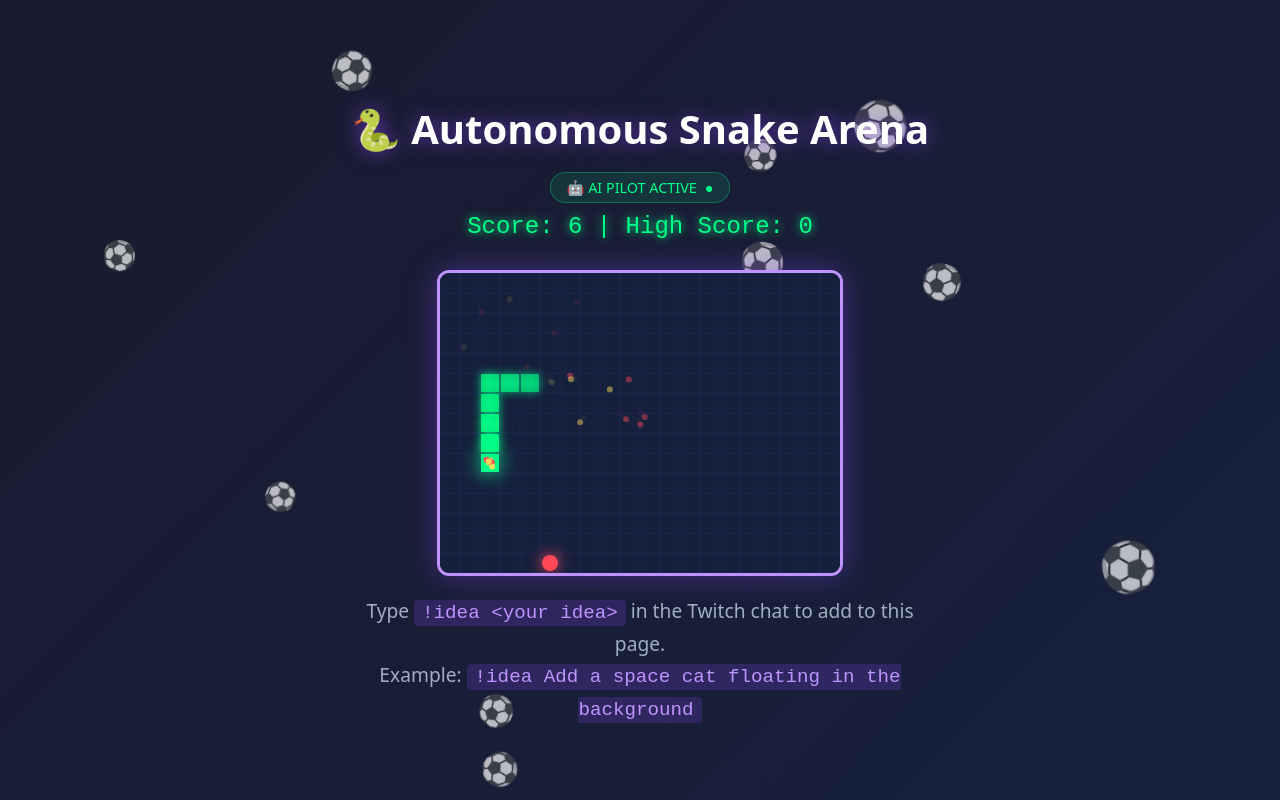
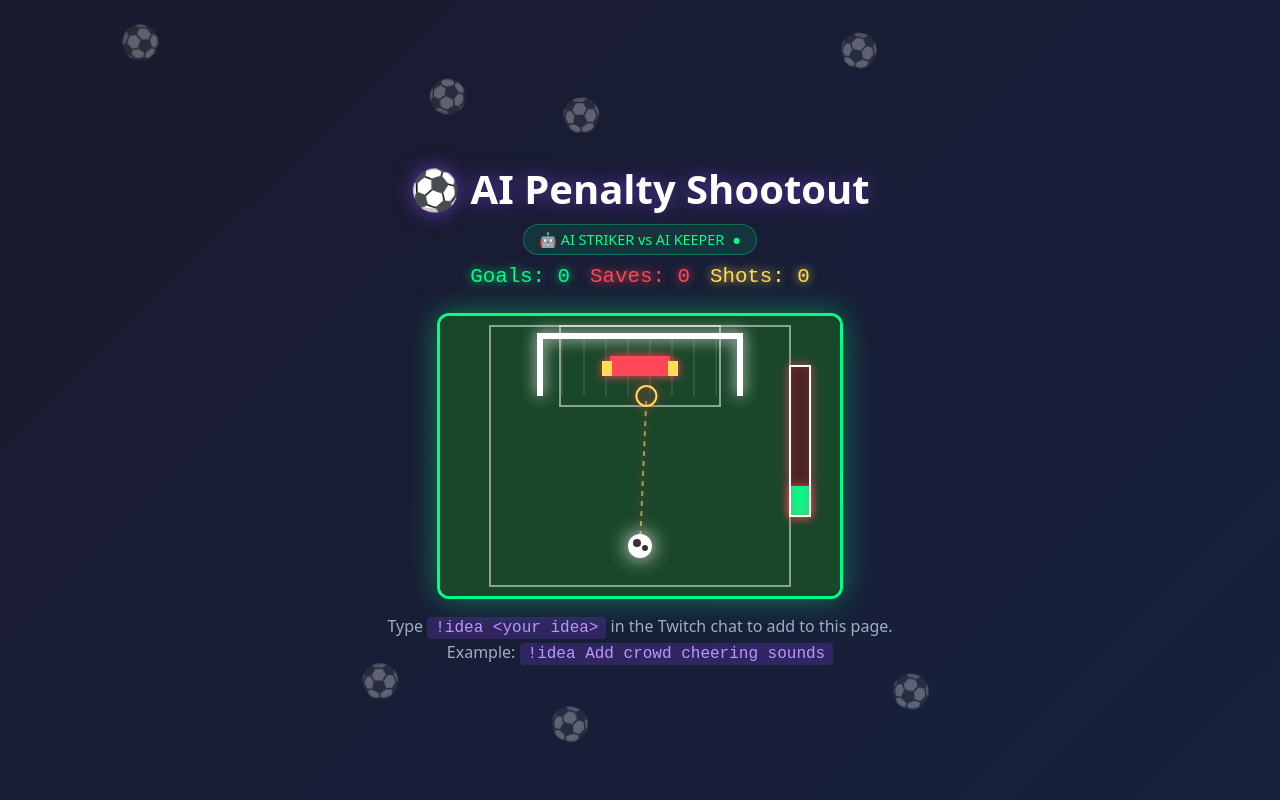
Before and after one commit to ArtixJP/twitch-plays-claude, a plain HTML site: page raw.html in a window 1280 px wide. Drawn offline with Linux system fonts and the light colour scheme.

Commit message:
✨ Transform snake arena into AI-controlled penalty shootout game with goalkeeper
🎯 Goal: Try to build something cool together

🔥 ANARCHY - 1 request(s):
  • @moutmoout: arrete le jeu snake et crée un jeu où on doit marquer des...

```diff
--- a/raw.html
+++ b/raw.html
@@ -5,7 +5,7 @@
     <meta http-equiv="Content-Security-Policy" content="default-src 'self' https:; script-src 'self' 'unsafe-inline' https://cdnjs.cloudflare.com https://cdn.jsdelivr.net https://unpkg.com https://esm.sh https://esm.run https://cdn.tailwindcss.com https://threejs.org https://cdn.threejs.org https://cdn.p5js.org https://code.jquery.com https://d3js.org https://cdn.plot.ly https://cdn.tonejs.org; style-src 'self' 'unsafe-inline' https://fonts.googleapis.com https://fonts.gstatic.com https://cdnjs.cloudflare.com https://cdn.jsdelivr.net; img-src 'self' data: https:; media-src 'self' https:; font-src 'self' https://fonts.gstatic.com https://fonts.googleapis.com https://cdnjs.cloudflare.com https://cdn.jsdelivr.net; worker-src 'self'; frame-src https://www.youtube.com https://www.youtube-nocookie.com https://player.vimeo.com; connect-src 'self' https: wss: ws:; object-src 'none'; base-uri 'self'; form-action 'self';">
 <meta charset="utf-8"/>
 <meta content="width=device-width, initial-scale=1.0" name="viewport"/>
-<title>Twitch plays Claude - Snake Arena</title>
+<title>Twitch plays Claude - Penalty Arena</title>
 <style>
         body {
             font-family: system-ui, sans-serif;
@@ -17,16 +17,24 @@
             margin: 0;
             background: linear-gradient(135deg, #1a1a2e 0%, #16213e 100%);
             color: white;
+            overflow: hidden;
         }
-        h1 { font-size: 3rem; text-align: center; margin-bottom: 1rem; }
+        h1 {
+            font-size: 2.5rem;
+            text-align: center;
+            margin-bottom: 0.5rem;
+            text-shadow: 0 0 20px rgba(145, 71, 255, 0.6);
+            position: relative;
+            z-index: 10;
+        }
         .instruction {
             text-align: center;
-            font-size: 1.2rem;
+            font-size: 1rem;
             color: #a0aec0;
             max-width: 600px;
             margin: 0 auto;
-            padding: 0 20px;
-            line-height: 1.6;
+            padding: 0 15px;
+            line-height: 1.5;
         }
         .instruction code {
             background: rgba(145, 71, 255, 0.2);
@@ -34,11 +42,13 @@
             border-radius: 4px;
             color: #bf94ff;
         }
-        #snake-arena {
-            border: 3px solid #bf94ff;
+        #penalty-arena {
+            border: 3px solid #00ff88;
             border-radius: 12px;
-            box-shadow: 0 0 30px rgba(145, 71, 255, 0.4), inset 0 0 20px rgba(145, 71, 255, 0.1);
-            margin: 20px 0;
+            box-shadow: 0 0 30px rgba(0, 255, 136, 0.4), inset 0 0 20px rgba(0, 255, 136, 0.1);
+            margin: 15px 0;
+            position: relative;
+            z-index: 5;
         }
         .ai-status {
             font-size: 0.9rem;
@@ -51,6 +61,8 @@
             display: flex;
             align-items: center;
             gap: 8px;
+            position: relative;
+            z-index: 10;
         }
         .pulse {
             animation: pulse 1s ease-in-out infinite;
@@ -60,80 +72,191 @@
             50% { opacity: 0.3; }
         }
         .score-display {
-            font-size: 1.5rem;
+            font-size: 1.3rem;
             position: relative;
             z-index: 10;
-            color: #00ff88;
-            text-shadow: 0 0 10px #00ff88;
+            color: #ffdd57;
+            text-shadow: 0 0 10px #ffdd57;
             margin-bottom: 10px;
             font-family: 'Courier New', monospace;
+            display: flex;
+            gap: 20px;
         }
-        h1 {
-            font-size: 2.5rem;
-            text-shadow: 0 0 20px rgba(145, 71, 255, 0.6);
-            position: relative;
-            z-index: 10;
-        }
-        .football {
+        .goals { color: #00ff88; text-shadow: 0 0 10px #00ff88; }
+        .saves { color: #ff4757; text-shadow: 0 0 10px #ff4757; }
+        .football-bg {
             position: fixed;
             font-size: 2rem;
-            animation: fall linear infinite;
+            animation: floatBg 8s ease-in-out infinite;
             z-index: 1;
             pointer-events: none;
-            opacity: 0.7;
+            opacity: 0.3;
         }
-        @keyframes fall {
-            0% { transform: translateY(-50px) rotate(0deg); }
-            100% { transform: translateY(100vh) rotate(720deg); }
+        @keyframes floatBg {
+            0%, 100% { transform: translateY(0) rotate(0deg); }
+            50% { transform: translateY(-20px) rotate(180deg); }
         }
-        #snake-arena {
-            position: relative;
-            z-index: 5;
+        .result-flash {
+            position: fixed;
+            top: 50%;
+            left: 50%;
+            transform: translate(-50%, -50%);
+            font-size: 3rem;
+            font-weight: bold;
+            z-index: 100;
+            pointer-events: none;
+            opacity: 0;
+            transition: opacity 0.3s;
         }
-        .ai-status {
-            position: relative;
-            z-index: 10;
-        }
+        .result-flash.show { opacity: 1; }
+        .result-flash.goal { color: #00ff88; text-shadow: 0 0 30px #00ff88; }
+        .result-flash.save { color: #ff4757; text-shadow: 0 0 30px #ff4757; }
     </style>
 </head>
 <body>
-<div id="football-container"></div>
-<h1>🐍 Autonomous Snake Arena</h1>
-<div class="ai-status">🤖 AI PILOT ACTIVE <span class="pulse">●</span></div>
-<div class="score-display">Score: <span id="score">0</span> | High Score: <span id="highscore">0</span></div>
-<canvas height="300" id="snake-arena" width="400"></canvas>
+<div id="bg-container"></div>
+<h1>⚽ AI Penalty Shootout</h1>
+<div class="ai-status">🤖 AI STRIKER vs AI KEEPER <span class="pulse">●</span></div>
+<div class="score-display">
+<span class="goals">Goals: <span id="goals">0</span></span>
+<span class="saves">Saves: <span id="saves">0</span></span>
+<span>Shots: <span id="shots">0</span></span>
+</div>
+<canvas height="280" id="penalty-arena" width="400"></canvas>
+<div class="result-flash" id="result"></div>
 <p class="instruction">
         Type <code>!idea &lt;your idea&gt;</code> in the Twitch chat to add to this page.<br/>
-        Example: <code>!idea Add a space cat floating in the background</code>
+        Example: <code>!idea Add crowd cheering sounds</code>
 </p>
 <script>
-        const canvas = document.getElementById('snake-arena');
+        const canvas = document.getElementById('penalty-arena');
         const ctx = canvas.getContext('2d');
-        const gridSize = 20;
-        const cols = canvas.width / gridSize;
-        const rows = canvas.height / gridSize;
 
-        let snake = [{x: 10, y: 7}];
-        let direction = {x: 1, y: 0};
-        let food = spawnFood();
-        let score = 0;
-        let highScore = 0;
+        // Game state
+        let goals = 0;
+        let saves = 0;
+        let shots = 0;
+        let gamePhase = 'aiming'; // aiming, shooting, result
+        let ball = { x: 200, y: 230, vx: 0, vy: 0, radius: 12 };
+        let keeper = { x: 200, y: 50, width: 60, height: 20, targetX: 200 };
+        let aimAngle = 0;
+        let aimSpeed = 0.03;
+        let shootPower = 0;
+        let powerDir = 1;
+        let resultTimer = 0;
         let particles = [];
 
-        function createParticles(x, y) {
-            for (let i = 0; i < 8; i++) {
+        // Goal dimensions
+        const goal = { x: 100, y: 20, width: 200, height: 60 };
+
+        function createParticles(x, y, color) {
+            for (let i = 0; i < 15; i++) {
                 particles.push({
-                    x: x,
-                    y: y,
-                    vx: (Math.random() - 0.5) * 8,
-                    vy: (Math.random() - 0.5) * 8,
-                    life: 20,
-                    color: Math.random() > 0.5 ? '#ff4757' : '#ffdd57'
+                    x, y,
+                    vx: (Math.random() - 0.5) * 12,
+                    vy: (Math.random() - 0.5) * 12,
+                    life: 30,
+                    color: color
                 });
             }
         }
 
-        function updateParticles() {
+        function showResult(text, isGoal) {
+            const el = document.getElementById('result');
+            el.textContent = text;
+            el.className = 'result-flash show ' + (isGoal ? 'goal' : 'save');
+            setTimeout(() => el.className = 'result-flash', 1500);
+        }
+
+        function resetBall() {
+            ball = { x: 200, y: 230, vx: 0, vy: 0, radius: 12 };
+            gamePhase = 'aiming';
+            shootPower = 0;
+            keeper.targetX = 100 + Math.random() * 200;
+        }
+
+        function aiAim() {
+            aimAngle += aimSpeed;
+            if (Math.random() < 0.02) aimSpeed = (Math.random() - 0.5) * 0.06;
+
+            // AI decides to shoot randomly
+            if (Math.random() < 0.008) {
+                gamePhase = 'power';
+            }
+        }
+
+        function aiPower() {
+            shootPower += powerDir * 2;
+            if (shootPower >= 100 || shootPower <= 0) powerDir *= -1;
+
+            // AI decides power randomly
+            if (Math.random() < 0.03 && shootPower > 30) {
+                shoot();
+            }
+        }
+
+        function shoot() {
+            const targetX = 200 + Math.sin(aimAngle) * 90;
+            const power = shootPower / 100 * 15 + 5;
+            ball.vx = (targetX - ball.x) * 0.08;
+            ball.vy = -power;
+            gamePhase = 'shooting';
+            shots++;
+            document.getElementById('shots').textContent = shots;
+
+            // Keeper AI reacts
+            keeper.targetX = 100 + Math.random() * 200; // Guess!
+        }
+
+        function update() {
+            if (gamePhase === 'aiming') {
+                aiAim();
+            } else if (gamePhase === 'power') {
+                aiPower();
+            } else if (gamePhase === 'shooting') {
+                ball.x += ball.vx;
+                ball.y += ball.vy;
+                ball.vy += 0.2; // Slight curve
+
+                // Keeper moves
+                keeper.x += (keeper.targetX - keeper.x) * 0.15;
+
+                // Check if ball reached goal line
+                if (ball.y <= goal.y + goal.height) {
+                    const inGoalX = ball.x > goal.x && ball.x < goal.x + goal.width;
+                    const inGoalY = ball.y > goal.y && ball.y < goal.y + goal.height;
+                    const hitKeeper = Math.abs(ball.x - keeper.x) < keeper.width/2 + ball.radius &&
+                                     Math.abs(ball.y - keeper.y) < keeper.height/2 + ball.radius;
+
+                    if (inGoalX && !hitKeeper) {
+                        goals++;
+                        document.getElementById('goals').textContent = goals;
+                        createParticles(ball.x, ball.y, '#00ff88');
+                        showResult('⚽ GOAL!', true);
+                    } else {
+                        saves++;
+                        document.getElementById('saves').textContent = saves;
+                        createParticles(ball.x, ball.y, '#ff4757');
+                        showResult('🧤 SAVED!', false);
+                    }
+                    gamePhase = 'result';
+                    resultTimer = 60;
+                }
+
+                // Ball out of bounds
+                if (ball.y < 0 || ball.x < 0 || ball.x > 400) {
+                    saves++;
+                    document.getElementById('saves').textContent = saves;
+                    showResult('❌ MISS!', false);
+                    gamePhase = 'result';
+                    resultTimer = 60;
+                }
+            } else if (gamePhase === 'result') {
+                resultTimer--;
+                if (resultTimer <= 0) resetBall();
+            }
+
+            // Update particles
             particles = particles.filter(p => {
                 p.x += p.vx;
                 p.y += p.vy;
@@ -142,146 +265,138 @@
             });
         }
 
-        function drawParticles() {
+        function draw() {
+            // Pitch background
+            ctx.fillStyle = '#1a472a';
+            ctx.fillRect(0, 0, 400, 280);
+
+            // Pitch lines
+            ctx.strokeStyle = 'rgba(255,255,255,0.5)';
+            ctx.lineWidth = 2;
+            ctx.strokeRect(50, 10, 300, 260);
+
+            // Goal area
+            ctx.strokeRect(120, 10, 160, 80);
+
+            // Penalty spot
+            ctx.fillStyle = 'white';
+            ctx.beginPath();
+            ctx.arc(200, 230, 4, 0, Math.PI * 2);
+            ctx.fill();
+
+            // Goal posts with glow
+            ctx.shadowBlur = 15;
+            ctx.shadowColor = '#ffffff';
+            ctx.strokeStyle = '#ffffff';
+            ctx.lineWidth = 6;
+            ctx.beginPath();
+            ctx.moveTo(goal.x, goal.y + goal.height);
+            ctx.lineTo(goal.x, goal.y);
+            ctx.lineTo(goal.x + goal.width, goal.y);
+            ctx.lineTo(goal.x + goal.width, goal.y + goal.height);
+            ctx.stroke();
+
+            // Goal net
+            ctx.shadowBlur = 0;
+            ctx.strokeStyle = 'rgba(255,255,255,0.2)';
+            ctx.lineWidth = 1;
+            for (let i = 0; i < 10; i++) {
+                ctx.beginPath();
+                ctx.moveTo(goal.x + i * 22, goal.y);
+                ctx.lineTo(goal.x + i * 22, goal.y + goal.height);
+                ctx.stroke();
+            }
+
+            // Keeper
+            ctx.shadowBlur = 10;
+            ctx.shadowColor = '#ff4757';
+            ctx.fillStyle = '#ff4757';
+            ctx.fillRect(keeper.x - keeper.width/2, keeper.y - keeper.height/2, keeper.width, keeper.height);
+
+            // Keeper gloves
+            ctx.fillStyle = '#ffdd57';
+            ctx.fillRect(keeper.x - keeper.width/2 - 8, keeper.y - 5, 10, 15);
+            ctx.fillRect(keeper.x + keeper.width/2 - 2, keeper.y - 5, 10, 15);
+
+            // Aim indicator
+            if (gamePhase === 'aiming' || gamePhase === 'power') {
+                const targetX = 200 + Math.sin(aimAngle) * 90;
+                ctx.strokeStyle = 'rgba(255, 221, 87, 0.6)';
+                ctx.lineWidth = 2;
+                ctx.setLineDash([5, 5]);
+                ctx.beginPath();
+                ctx.moveTo(ball.x, ball.y);
+                ctx.lineTo(targetX, goal.y + goal.height);
+                ctx.stroke();
+                ctx.setLineDash([]);
+
+                // Target reticle
+                ctx.strokeStyle = '#ffdd57';
+                ctx.beginPath();
+                ctx.arc(targetX, goal.y + goal.height, 10, 0, Math.PI * 2);
+                ctx.stroke();
+            }
+
+            // Power bar
+            if (gamePhase === 'power') {
+                ctx.fillStyle = 'rgba(0,0,0,0.5)';
+                ctx.fillRect(350, 50, 20, 150);
+                const powerColor = shootPower < 50 ? '#00ff88' : shootPower < 80 ? '#ffdd57' : '#ff4757';
+                ctx.fillStyle = powerColor;
+                ctx.fillRect(350, 200 - shootPower * 1.5, 20, shootPower * 1.5);
+                ctx.strokeStyle = 'white';
+                ctx.strokeRect(350, 50, 20, 150);
+            }
+
+            // Ball with glow
+            ctx.shadowBlur = 20;
+            ctx.shadowColor = '#ffffff';
+            ctx.fillStyle = '#ffffff';
+            ctx.beginPath();
+            ctx.arc(ball.x, ball.y, ball.radius, 0, Math.PI * 2);
+            ctx.fill();
+
+            // Ball pattern
+            ctx.shadowBlur = 0;
+            ctx.fillStyle = '#333';
+            ctx.beginPath();
+            ctx.arc(ball.x - 3, ball.y - 3, 4, 0, Math.PI * 2);
+            ctx.fill();
+            ctx.beginPath();
+            ctx.arc(ball.x + 5, ball.y + 2, 3, 0, Math.PI * 2);
+            ctx.fill();
+
+            // Particles
             particles.forEach(p => {
-                ctx.globalAlpha = p.life / 20;
+                ctx.globalAlpha = p.life / 30;
                 ctx.fillStyle = p.color;
                 ctx.beginPath();
-                ctx.arc(p.x, p.y, 3, 0, Math.PI * 2);
+                ctx.arc(p.x, p.y, 4, 0, Math.PI * 2);
                 ctx.fill();
             });
             ctx.globalAlpha = 1;
         }
 
-        function spawnFood() {
-            let pos;
-            do {
-                pos = {
-                    x: Math.floor(Math.random() * cols),
-                    y: Math.floor(Math.random() * rows)
-                };
-            } while (snake.some(s => s.x === pos.x && s.y === pos.y));
-            return pos;
-        }
-
-        function aiDecide() {
-            const head = snake[0];
-            const possibleMoves = [
-                {x: 1, y: 0}, {x: -1, y: 0}, {x: 0, y: 1}, {x: 0, y: -1}
-            ].filter(d => !(d.x === -direction.x && d.y === -direction.y));
-
-            const safeMoves = possibleMoves.filter(d => {
-                const newX = head.x + d.x;
-                const newY = head.y + d.y;
-                if (newX < 0 || newX >= cols || newY < 0 || newY >= rows) return false;
-                return !snake.some(s => s.x === newX && s.y === newY);
-            });
-
-            if (safeMoves.length === 0) return direction;
-
-            safeMoves.sort((a, b) => {
-                const distA = Math.abs(head.x + a.x - food.x) + Math.abs(head.y + a.y - food.y);
-                const distB = Math.abs(head.x + b.x - food.x) + Math.abs(head.y + b.y - food.y);
-                return distA - distB;
-            });
-
-            return safeMoves[0];
-        }
-
-        function update() {
-            direction = aiDecide();
-            const newHead = {x: snake[0].x + direction.x, y: snake[0].y + direction.y};
-
-            if (newHead.x < 0 || newHead.x >= cols || newHead.y < 0 || newHead.y >= rows ||
-                snake.some(s => s.x === newHead.x && s.y === newHead.y)) {
-                if (score > highScore) highScore = score;
-                document.getElementById('highscore').textContent = highScore;
-                snake = [{x: 10, y: 7}];
-                direction = {x: 1, y: 0};
-                score = 0;
-                document.getElementById('score').textContent = score;
-                return;
-            }
-
-            snake.unshift(newHead);
-
-            if (newHead.x === food.x && newHead.y === food.y) {
-                score++;
-                document.getElementById('score').textContent = score;
-                createParticles(food.x * gridSize + gridSize/2, food.y * gridSize + gridSize/2);
-                food = spawnFood();
-            } else {
-                snake.pop();
-            }
-        }
-
-        function draw() {
-            ctx.fillStyle = 'rgba(22, 33, 62, 0.9)';
-            ctx.fillRect(0, 0, canvas.width, canvas.height);
-
-            // Draw grid
-            ctx.strokeStyle = 'rgba(145, 71, 255, 0.1)';
-            for (let i = 0; i <= cols; i++) {
-                ctx.beginPath();
-                ctx.moveTo(i * gridSize, 0);
-                ctx.lineTo(i * gridSize, canvas.height);
-                ctx.stroke();
-            }
-            for (let i = 0; i <= rows; i++) {
-                ctx.beginPath();
-                ctx.moveTo(0, i * gridSize);
-                ctx.lineTo(canvas.width, i * gridSize);
-                ctx.stroke();
-            }
-
-            // Draw food with glow
-            ctx.shadowBlur = 15;
-            ctx.shadowColor = '#ff4757';
-            ctx.fillStyle = '#ff4757';
-            ctx.beginPath();
-            ctx.arc(food.x * gridSize + gridSize/2, food.y * gridSize + gridSize/2, gridSize/2 - 2, 0, Math.PI * 2);
-            ctx.fill();
-
-            // Draw snake with gradient
-            ctx.shadowColor = '#00ff88';
-            snake.forEach((segment, i) => {
-                const alpha = 1 - (i / snake.length) * 0.5;
-                ctx.fillStyle = `rgba(0, 255, 136, ${alpha})`;
-                ctx.shadowBlur = i === 0 ? 20 : 10;
-                ctx.fillRect(segment.x * gridSize + 1, segment.y * gridSize + 1, gridSize - 2, gridSize - 2);
-            });
-            ctx.shadowBlur = 0;
-
-            // Draw particles
-            drawParticles();
-        }
-
         function gameLoop() {
             update();
-            updateParticles();
             draw();
         }
 
-        setInterval(gameLoop, 100);
+        setInterval(gameLoop, 1000/30);
 
-        // Football rain system ⚽
-        function createFootball() {
-            const container = document.getElementById('football-container');
+        // Background footballs
+        function createBgFootball() {
+            const container = document.getElementById('bg-container');
             const ball = document.createElement('div');
-            ball.className = 'football';
+            ball.className = 'football-bg';
             ball.textContent = '⚽';
             ball.style.left = Math.random() * 100 + 'vw';
-            ball.style.animationDuration = (3 + Math.random() * 4) + 's';
-            ball.style.fontSize = (1.5 + Math.random() * 1.5) + 'rem';
+            ball.style.top = Math.random() * 100 + 'vh';
+            ball.style.animationDelay = Math.random() * 5 + 's';
             container.appendChild(ball);
-
-            setTimeout(() => ball.remove(), 7000);
         }
 
-        // Spawn footballs periodically
-        setInterval(createFootball, 800);
-        // Initial burst
-        for(let i = 0; i < 5; i++) setTimeout(createFootball, i * 200);
+        for(let i = 0; i < 8; i++) createBgFootball();
     </script>
 </body>
 </html>
```
